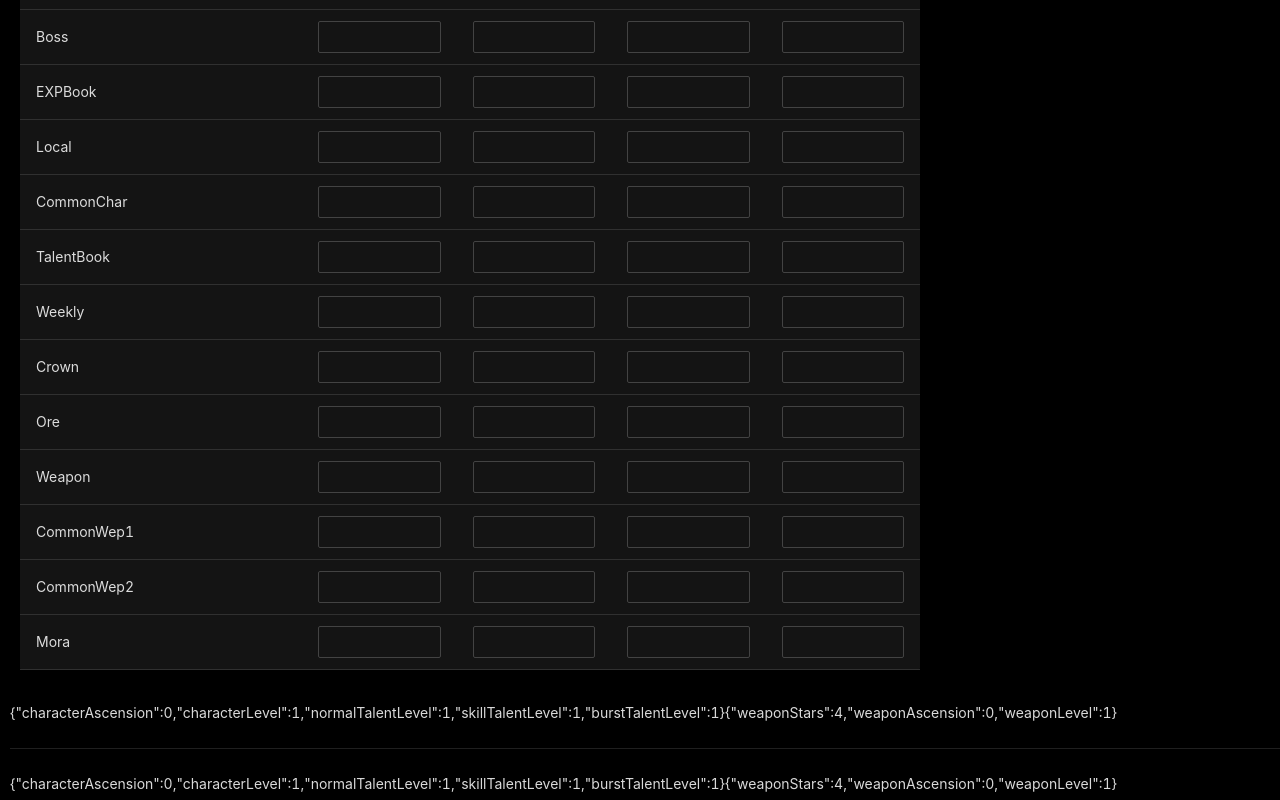
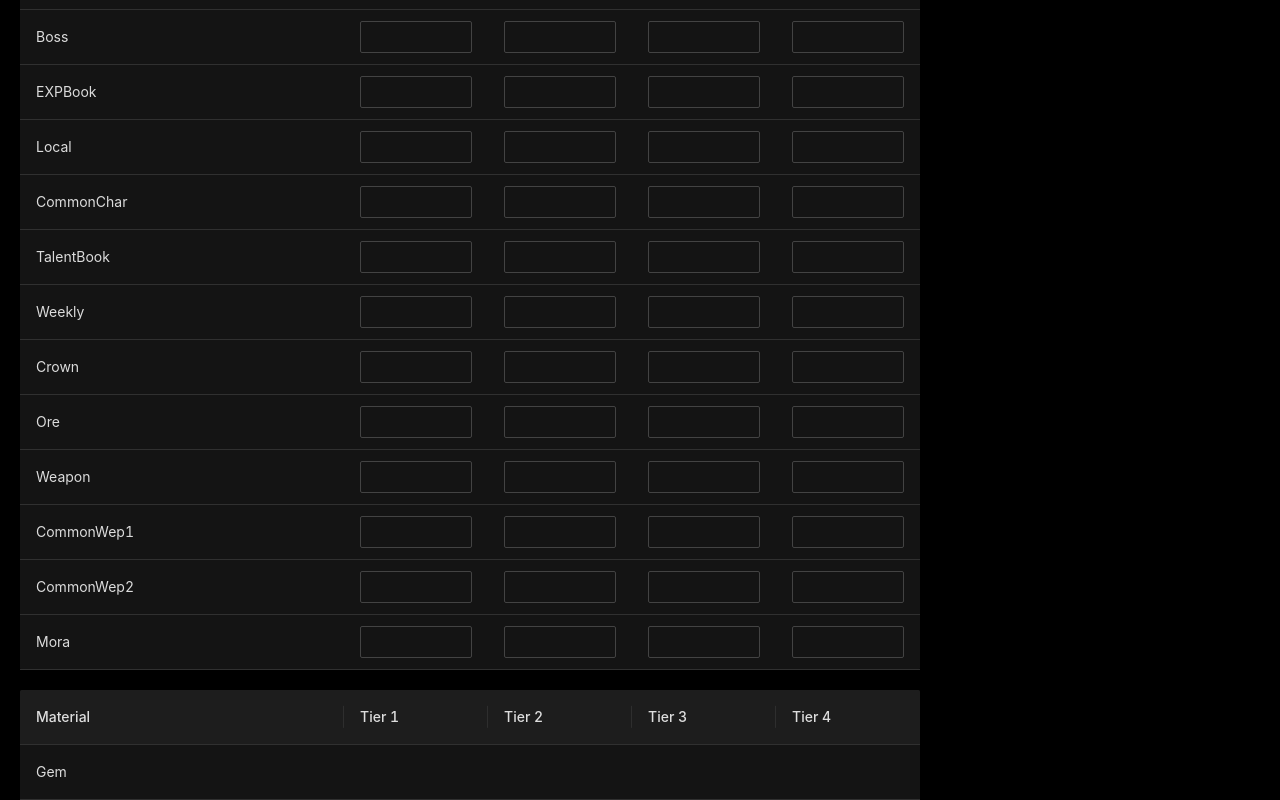
Before and after one commit to nguyentvan7/genshin-calculator, a React (Create React App) app: page / in a window 1280 px wide. Shown: the part 1680-2480 px from the top of the page. Built offline with nearby package versions, Linux system fonts and the light colour scheme.

Commit message:
Refactor inventory calculation from MaterialTable to BuildForm

```diff
--- a/src/App.css
+++ b/src/App.css
@@ -73,3 +73,13 @@
 .editable-input {
   margin: 0
 }
+
+.table-div {
+ margin: 10px;
+ flex: 0 0 900px;
+ width: 900px;
+}
+
+.ant-cascader-menu {
+  height: 232px;
+}
--- a/src/App.tsx
+++ b/src/App.tsx
@@ -1,7 +1,7 @@
 import React from 'react';
 import './App.css';
 import BuildForm from './BuildForm';
-import { DesiredTable, generateBlankData, InventoryTable, MaterialTableData } from './MaterialTable';
+import { DesiredTable, generateBlankData, InventoryTable, MaterialTableData, ConverterTable } from './MaterialTable';
 import { Divider } from 'antd';
 import { CharacterBuild } from './genshin/CharacterBuild';
 import { WeaponBuild } from './genshin/WeaponBuild';
@@ -26,28 +26,27 @@ function App() {
   const [desiredWep, setDesiredWep] = useStoredState<WeaponBuild>(new WeaponBuild(), "desiredWep");
   const [currentChar, setCurrentChar] = useStoredState<CharacterBuild>(new CharacterBuild(), "currentChar");
   const [currentWep, setCurrentWep] = useStoredState<WeaponBuild>(new WeaponBuild(), "currentWep");
+  const [desiredInv, setDesiredInv] = React.useState<MaterialTableData[]>(generateBlankData());
   const [currentInv, setCurrentInv] = useStoredState<MaterialTableData[]>(generateBlankData() as MaterialTableData[], "currentInv");
 
   return (
     <div className="App">
       <h1>Genshin Character Resource Calculator</h1>
-      <BuildForm desired={true} char={desiredChar} setChar={setDesiredChar} wep={desiredWep} setWep={setDesiredWep}></BuildForm>
-      <br></br>
-      <Divider></Divider>
-      <br></br>
-      <BuildForm desired={false} char={currentChar} setChar={setCurrentChar} wep={currentWep} setWep={setCurrentWep}></BuildForm>
-      <br></br>
-      <Divider></Divider>
+      <BuildForm desired={true} char={desiredChar} setChar={setDesiredChar}
+        wep={desiredWep} setWep={setDesiredWep}
+        inventory={desiredInv} setInventory={setDesiredInv}
+      />
+      <br/>
+      <Divider/>
+      <br/>
+      <BuildForm desired={false} char={currentChar} setChar={setCurrentChar} wep={currentWep} setWep={setCurrentWep}/>
+      <br/>
+      <Divider/>
       <div style={{ display: "flex", flexWrap: "wrap" }}>
-        <div style={{ margin: "10px", flex: '0 0 900px', width: "900px" }}><DesiredTable desiredChar={desiredChar} desiredWep={desiredWep}></DesiredTable></div>
-        <div style={{ margin: "10px", flex: '0 0 900px', width: "900px" }}><InventoryTable currentInv={currentInv} setCurrentInv={setCurrentInv}></InventoryTable></div>
+        <div className="table-div"><DesiredTable desiredInv={desiredInv}/></div>
+        <div className="table-div"><InventoryTable currentInv={currentInv} setCurrentInv={setCurrentInv}/></div>
       </div>
-      <br></br>
-      {JSON.stringify(desiredChar)}
-      {JSON.stringify(desiredWep)}
-      <Divider></Divider>
-      {JSON.stringify(currentChar)}
-      {JSON.stringify(currentWep)}
+      <div className="table-div"><ConverterTable desiredInv={desiredInv} currentInv={currentInv}/></div>
     </div>
   );
 }
--- a/src/BuildForm.tsx
+++ b/src/BuildForm.tsx
@@ -6,12 +6,12 @@ import { SelectValue } from 'antd/lib/select';
 
 import { CharacterBuild } from "./genshin/CharacterBuild";
 import { WeaponBuild } from "./genshin/WeaponBuild";
+import { MaterialTableData } from "./MaterialTable";
+import MaterialData from "./Data.json";
+
+type MaterialDataKey = keyof typeof MaterialData;
 
 const { Option } = Select;
-//let char: CharacterBuild;
-//let setChar: React.Dispatch<React.SetStateAction<CharacterBuild>>;
-//let wep:WeaponBuild;
-//let setWep: React.Dispatch<React.SetStateAction<WeaponBuild>>;
 
 export interface BuildFormProps {
     desired: boolean;
@@ -19,44 +19,89 @@ export interface BuildFormProps {
     setChar: React.Dispatch<React.SetStateAction<CharacterBuild>>;
     wep:WeaponBuild;
     setWep: React.Dispatch<React.SetStateAction<WeaponBuild>>;
+    inventory?: MaterialTableData[];
+    setInventory?: React.Dispatch<React.SetStateAction<MaterialTableData[]>>;
 }
-//export interface BuildFormProps {
-//    desired: boolean;
-//    char: CharacterBuild;
-//    test(a: CharacterBuild): void;
-//    test2: React.Dispatch<React.SetStateAction<CharacterBuild>>;
-//}
+
 
 function BuildForm(props: BuildFormProps): ReactElement {
     const char = props.char;
     const setChar = props.setChar;
     const wep = props.wep;
     const setWep = props.setWep;
+    const inv = props.inventory;
 
     // ===============================
     // CHARACTER
     // ===============================
     let characterAscensionOptions: CascaderOptionType[] = [];
     let talentLevelOptions: JSX.Element[] = [];
+    function updateInventory(newLevel: number, oldLevel: number, property: MaterialDataKey) {
+        // Check if inventory was passed in.
+        if (inv && props.setInventory) {
+            const isDecreasing: boolean = oldLevel > newLevel;
+            const min = isDecreasing ? newLevel : oldLevel;
+            const max = isDecreasing ? oldLevel : newLevel;
+            const propertyData = MaterialData[property];
+            type levelKeyType = keyof typeof propertyData;
+            // Iterate over the range of levels to add or subtract to current inventory.
+            for (let level in propertyData) {
+                if (+level > min && +level <= max) {
+                    const levelMaterials: MaterialTableData[] = propertyData[level as levelKeyType];
+                    levelMaterials.forEach(material => {
+                        // If-statements to not insert 0's into the table.
+                        if (material.tier1) inv[Number(material.material)].tier1! += material.tier1 * (isDecreasing ? -1 : 1);
+                        if (!inv[Number(material.material)].tier2 && material.tier2) inv[Number(material.material)].tier2 = 0;
+                        if (material.tier2) inv[Number(material.material)].tier2! += material.tier2 * (isDecreasing ? -1 : 1);
+                        if (!inv[Number(material.material)].tier3 && material.tier3) inv[Number(material.material)].tier3 = 0;
+                        if (material.tier3) inv[Number(material.material)].tier3! += material.tier3 * (isDecreasing ? -1 : 1);
+                        if (!inv[Number(material.material)].tier4 && material.tier4) inv[Number(material.material)].tier4 = 0;
+                        if (material.tier4) inv[Number(material.material)].tier4! += material.tier4 * (isDecreasing ? -1 : 1);
+                    })
+                }
+            }
+            props.setInventory(inv);
+        }
+    }
+    function changeMaxTalentLevel(oldLevel: number, maxLevel: number): number {
+        let newLevel = Math.min(oldLevel, maxLevel);
+        if (oldLevel !== newLevel) {
+            updateInventory(newLevel, oldLevel, "talentLevel");
+        }
+        return newLevel;
+    }
     const changeCharacterAscensionHandler = (values: CascaderValueType) => {
-        const maxLevel = CharacterAscensionSpecs[values[0] as number].maximumTalentLevel;
-        char.normalTalentLevel = Math.min(char.normalTalentLevel, maxLevel);
-        char.skillTalentLevel = Math.min(char.skillTalentLevel, maxLevel);
-        char.burstTalentLevel = Math.min(char.burstTalentLevel, maxLevel);
+        const characterAscension = values[0] as number;
+        updateInventory(characterAscension, char.characterAscension, "characterAscension");
+
+        const characterLevel = values[1] as number;
+        updateInventory(characterLevel, char.characterLevel, "characterLevel");
+
+        const maxLevel = CharacterAscensionSpecs[characterAscension].maximumTalentLevel;
+        char.normalTalentLevel = changeMaxTalentLevel(char.normalTalentLevel, maxLevel);
+        char.skillTalentLevel = changeMaxTalentLevel(char.skillTalentLevel, maxLevel);
+        char.burstTalentLevel = changeMaxTalentLevel(char.burstTalentLevel, maxLevel);
+
         char.characterAscension = values[0] as number;
         char.characterLevel = values[1] as number;
         setChar((char: CharacterBuild) => ({...char}));
     }
     const changeNormalLevelHandler = (value: SelectValue) => {
-        char.normalTalentLevel = value?.valueOf() as number;
+        const level = value?.valueOf() as number;
+        updateInventory(level, char.normalTalentLevel, "talentLevel");
+        char.normalTalentLevel = level;
         setChar((char: CharacterBuild) => ({...char}));
     }
     const changeSkillLevelHandler = (value: SelectValue) => {
-        char.skillTalentLevel = value?.valueOf() as number;
+        const level = value?.valueOf() as number;
+        updateInventory(level, char.skillTalentLevel, "talentLevel");
+        char.skillTalentLevel = level;
         setChar((char: CharacterBuild) => ({...char}));
     }
     const changeBurstLevelHandler = (value: SelectValue) => {
-        char.burstTalentLevel = value?.valueOf() as number;
+        const level = value?.valueOf() as number;
+        updateInventory(level, char.burstTalentLevel, "talentLevel");
+        char.burstTalentLevel = level;
         setChar((char: CharacterBuild) => ({...char}));
     }
     const maxLevel = CharacterAscensionSpecs[char.characterAscension].maximumTalentLevel;
@@ -72,12 +117,32 @@ function BuildForm(props: BuildFormProps): ReactElement {
     // ===============================
     let weaponAscensionOptions: CascaderOptionType[] = [];
     const changeWeaponAscensionHandler = (values: CascaderValueType) => {
-        wep.weaponAscension = values[0] as number;
-        wep.weaponLevel = values[1] as number;
+        const weaponAscension = values[0] as number;
+        let property: MaterialDataKey = "weaponAscension" + wep.weaponStars as MaterialDataKey;
+        updateInventory(weaponAscension, wep.weaponAscension, property);
+
+        const weaponLevel = values[1] as number;
+        property = "weaponLevel" + wep.weaponStars as MaterialDataKey;
+        updateInventory(weaponLevel, wep.weaponLevel, property);
+
+        wep.weaponAscension = weaponAscension;
+        wep.weaponLevel = weaponLevel;
         setWep((wep: WeaponBuild) => ({...wep}));
     }
     const changeWeaponStarsHandler = (value: SelectValue) => {
-        wep.weaponStars = value as number;
+        const weaponStars = value as number;
+        // Reset back to 0, then recalculate with new star data.
+        let property: MaterialDataKey = "weaponAscension" + wep.weaponStars as MaterialDataKey;
+        updateInventory(0, wep.weaponAscension, property);
+        property = "weaponAscension" + weaponStars as MaterialDataKey;
+        updateInventory(wep.weaponAscension, 0, property);
+
+        property = "weaponLevel" + wep.weaponStars as MaterialDataKey;
+        updateInventory(0, wep.weaponLevel, property);
+        property = "weaponLevel" + weaponStars as MaterialDataKey;
+        updateInventory(wep.weaponLevel, 0, property);
+
+        wep.weaponStars = weaponStars;
         setWep((wep: WeaponBuild) => ({...wep}));
     }
     CharacterAscensionSpecs.forEach(function (ca) {
@@ -90,24 +155,23 @@ function BuildForm(props: BuildFormProps): ReactElement {
             <Form id={formType+"Form"}>
                 <h2>Input {formType} character build</h2>
                 <label>Character Ascension / Character Level: </label>
-                <Cascader value={[char.characterAscension, char.characterLevel]} allowClear={false} options={characterAscensionOptions} onChange={changeCharacterAscensionHandler}></Cascader>
-                <br></br>
+                <Cascader value={[char.characterAscension, char.characterLevel]} allowClear={false} options={characterAscensionOptions} onChange={changeCharacterAscensionHandler}/>
+                <br/>
                 <label>Normal Attack Talent Level: </label>
-                <Select value={char.normalTalentLevel} onChange={changeNormalLevelHandler}>{talentLevelOptions}</Select>
-                <br></br>
+                <Select listHeight={320} value={char.normalTalentLevel} onChange={changeNormalLevelHandler}>{talentLevelOptions}</Select>
+                <br/>
                 <label>Elemental Skill Talent Level: </label>
-                <Select value={char.skillTalentLevel} onChange={changeSkillLevelHandler}>{talentLevelOptions}</Select>
-                <br></br>
+                <Select listHeight={320} value={char.skillTalentLevel} onChange={changeSkillLevelHandler}>{talentLevelOptions}</Select>
+                <br/>
                 <label>Elemental Burst Talent Level: </label>
-                <Select value={char.burstTalentLevel} onChange={changeBurstLevelHandler}>{talentLevelOptions}</Select>
+                <Select listHeight={320} value={char.burstTalentLevel} onChange={changeBurstLevelHandler}>{talentLevelOptions}</Select>
 
                 <h2>Input {formType} weapon build</h2>
                 <label>Weapon Ascension / Weapon Level: </label>
-                <Cascader value={[wep.weaponAscension, wep.weaponLevel]} allowClear={false} options={weaponAscensionOptions} onChange={changeWeaponAscensionHandler}></Cascader>
-                <br></br>
+                <Cascader value={[wep.weaponAscension, wep.weaponLevel]} allowClear={false} options={weaponAscensionOptions} onChange={changeWeaponAscensionHandler}/>
+                <br/>
                 <label>Weapon Stars: </label>
                 <Select value={wep.weaponStars} onChange={changeWeaponStarsHandler}>
-                    {/* <Option value={3} key={3}>3</Option> */}
                     <Option value={4} key={4}>4</Option>
                     <Option value={5} key={5}>5</Option>
                 </Select>
--- a/src/MaterialTable.tsx
+++ b/src/MaterialTable.tsx
@@ -3,14 +3,14 @@ import React, { ReactElement, useContext, useEffect, useRef } from "react";
 import { CharacterBuild } from "./genshin/CharacterBuild";
 import { WeaponBuild } from "./genshin/WeaponBuild";
 import MaterialData from "./Data.json";
+import { collapseTextChangeRangesAcrossMultipleVersions } from "typescript";
 
 type MaterialDataKey = keyof typeof MaterialData;
 type CharacterBuildKey = keyof CharacterBuild;
 type WeaponBuildKey = keyof WeaponBuild;
 
 export interface DesiredTableProps {
-    desiredChar: CharacterBuild;
-    desiredWep: WeaponBuild;
+    desiredInv: MaterialTableData[];
 }
 
 export interface InventoryTableProps {
@@ -18,10 +18,15 @@ export interface InventoryTableProps {
     setCurrentInv: React.Dispatch<React.SetStateAction<MaterialTableData[]>>;
 }
 
+export interface ConverterTableProps {
+    currentInv: MaterialTableData[];
+    desiredInv: MaterialTableData[];
+}
+
 export interface MaterialTableData {
     key?: number;
-    material: string;
-    tier1: number;
+    material: number;
+    tier1?: number;
     tier2?: number;
     tier3?: number;
     tier4?: number;
@@ -43,17 +48,36 @@ enum Material {
     Mora
 }
 
+const MaterialTierMap = new Map<number, number>([
+    [Material.Gem, 4],
+    [Material.Boss, 1],
+    [Material.EXPBook, 3],
+    [Material.Local, 1],
+    [Material.CommonChar, 3],
+    [Material.TalentBook, 3],
+    [Material.Weekly, 1],
+    [Material.Crown, 1],
+    [Material.Ore, 3],
+    [Material.Weapon, 4],
+    [Material.CommonWep1, 3],
+    [Material.CommonWep2, 3],
+    [Material.Mora, 1],
+]);
+
 const columns = [
     {
         title: "Material",
         dataIndex: "material",
         key: "material",
+        width: "36%",
+        render: (value:any) => Material[value]
         //todo: change render option to adjust based on if what is in the inventory is enough to cover what is needed.
     },
     {
         title: "Tier 1",
         dataIndex: "tier1",
         key: "tier 1",
+        width: "16%",
         editable: true,
         render: (value:any) => value ? value.toLocaleString(): ""
     },
@@ -61,91 +85,75 @@ const columns = [
         title: "Tier 2",
         dataIndex: "tier2",
         key: "tier 2",
+        width: "16%",
         editable: true,
+        render: (value:any) => value ? value.toLocaleString(): ""
     },
     {
         title: "Tier 3",
         dataIndex: "tier3",
         key: "tier 3",
+        width: "16%",
         editable: true,
+        render: (value:any) => value ? value.toLocaleString(): ""
     },
     {
         title: "Tier 4",
         dataIndex: "tier4",
         key: "tier 4",
+        width: "16%",
         editable: true,
+        render: (value:any) => value ? value.toLocaleString(): ""
     },
 ]
 
 export function generateBlankData(): MaterialTableData[] {
     return Object.keys(Material).filter(key => !isNaN(Number(key))).map(val => {
-        return { key: Number(val), material: Material[Number(val)], tier1: 0 }
+        return { key: Number(val), material: Number(val), tier1: 0}
     });
 }
 
+// ===============================
+// VIEWONLY TABLES
+// ===============================
+
 function DesiredTable(props: DesiredTableProps): ReactElement {
-    let data: MaterialTableData[] = generateBlankData();
-
-    // Iterate over each character property.
-    const charKeys: CharacterBuildKey[] = Object.keys(props.desiredChar) as CharacterBuildKey[];
-    for (let index in charKeys) {
-        let matKey: MaterialDataKey;
-        if (charKeys[index].includes("TalentLevel")) matKey = "talentLevel" as MaterialDataKey;
-        else matKey = charKeys[index] as MaterialDataKey;
-        let desiredLevel = props.desiredChar[charKeys[index]];
-        let levelData = MaterialData[matKey];
-        type key = keyof typeof levelData;
-        // Iterate over each level.
-        for (let level in levelData) {
-            if (Number(level) > desiredLevel) break;
-            // Iterate over each material.
-            const mats: MaterialTableData[] = levelData[level as key];
-            mats.forEach(mat => {
-                if (mat.tier1) data[Number(mat.material)].tier1 += mat.tier1;
-                if (!data[Number(mat.material)].tier2 && mat.tier2) data[Number(mat.material)].tier2 = 0;
-                if (mat.tier2) data[Number(mat.material)].tier2! += mat.tier2;
-                if (!data[Number(mat.material)].tier3 && mat.tier3) data[Number(mat.material)].tier3 = 0;
-                if (mat.tier3) data[Number(mat.material)].tier3! += mat.tier3;
-                if (!data[Number(mat.material)].tier4 && mat.tier4) data[Number(mat.material)].tier4 = 0;
-                if (mat.tier4) data[Number(mat.material)].tier4! += mat.tier4;
-            });
-        }
-    }
-
-    // TODO: modularize this with above.
-    // Iterate over each weapon property.
-    const wepKeys: WeaponBuildKey[] = Object.keys(props.desiredWep) as WeaponBuildKey[];
-    for (let index in wepKeys) {
-        let matKey: MaterialDataKey;
-        if (wepKeys[index] === "weaponStars") continue;
-        matKey = wepKeys[index] + props.desiredWep.weaponStars as MaterialDataKey;
-        let desiredLevel = props.desiredWep[wepKeys[index]];
-        let levelData = MaterialData[matKey];
-        type key = keyof typeof levelData;
-        // Iterate over each level.
-        for (let level in levelData) {
-            if (Number(level) > desiredLevel) break;
-            // Iterate over each material.
-            const mats: MaterialTableData[] = levelData[level as key];
-            mats.forEach(mat => {
-                if (mat.tier1) data[Number(mat.material)].tier1 += mat.tier1;
-                if (!data[Number(mat.material)].tier2 && mat.tier2) data[Number(mat.material)].tier2 = 0;
-                if (mat.tier2) data[Number(mat.material)].tier2! += mat.tier2;
-                if (!data[Number(mat.material)].tier3 && mat.tier3) data[Number(mat.material)].tier3 = 0;
-                if (mat.tier3) data[Number(mat.material)].tier3! += mat.tier3;
-                if (!data[Number(mat.material)].tier4 && mat.tier4) data[Number(mat.material)].tier4 = 0;
-                if (mat.tier4) data[Number(mat.material)].tier4! += mat.tier4;
-            });
-        }
-    }
-
+    let data: MaterialTableData[] = props.desiredInv;
     return (
         <div>
-            <Table columns={columns} dataSource={data} pagination={false}></Table>
+            <Table columns={columns} dataSource={data} pagination={false}/>
         </div>
     );
 }
 
+function ConverterTable(props: ConverterTableProps): ReactElement {
+    let data: MaterialTableData[] = generateBlankData();
+
+    // Iterate over each material.
+    props.currentInv.forEach(material => {
+        let convertToTier2 = 3;
+        let convertToTier3 = 3;
+        let tiers = MaterialTierMap.get(material.material);
+        if (material.material === Material.EXPBook) {
+            convertToTier2 = 5;
+            convertToTier3 = 4;
+        }
+        else if (material.material === Material.Ore) {
+            convertToTier2 = 5;
+            convertToTier3 = 5;
+        }
+    });
+
+    return (
+        <div>
+            <Table columns={columns} dataSource={data} pagination={false}/>
+        </div>
+    );
+}
+
+// ===============================
+// EDITABLE TABLE
+// ===============================
 const EditableContext = React.createContext<FormInstance<any> | null>(null);
 
 interface EditableRowProps {
@@ -226,7 +234,7 @@ function InventoryTable(props: InventoryTableProps): ReactElement {
             ...material,
             ...row
         });
-        props.setCurrentInv(newInv);
+        props.setCurrentInv!(newInv);
     };
 
     const editableComponents = {
@@ -254,9 +262,9 @@ function InventoryTable(props: InventoryTableProps): ReactElement {
 
     return (
         <div>
-            <Table components={editableComponents} columns={editableColumns} dataSource={props.currentInv} pagination={false}></Table>
+            <Table components={editableComponents} columns={editableColumns} dataSource={props.currentInv} pagination={false}/>
         </div>
     );
 }
 
-export { DesiredTable, InventoryTable };
+export { DesiredTable, InventoryTable, ConverterTable };
```
